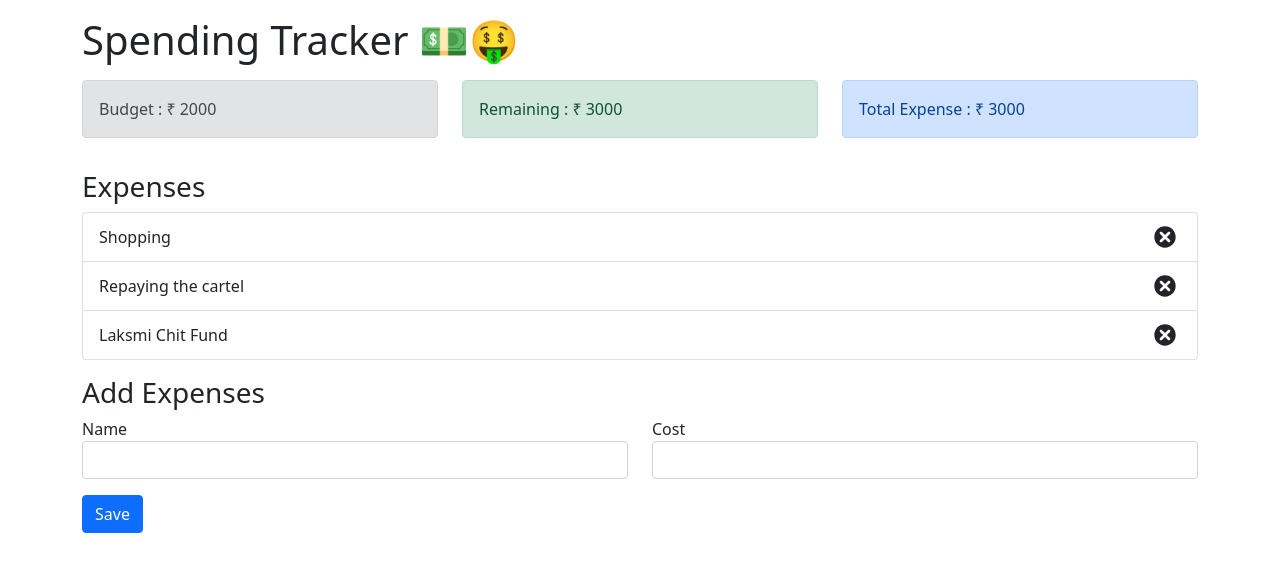
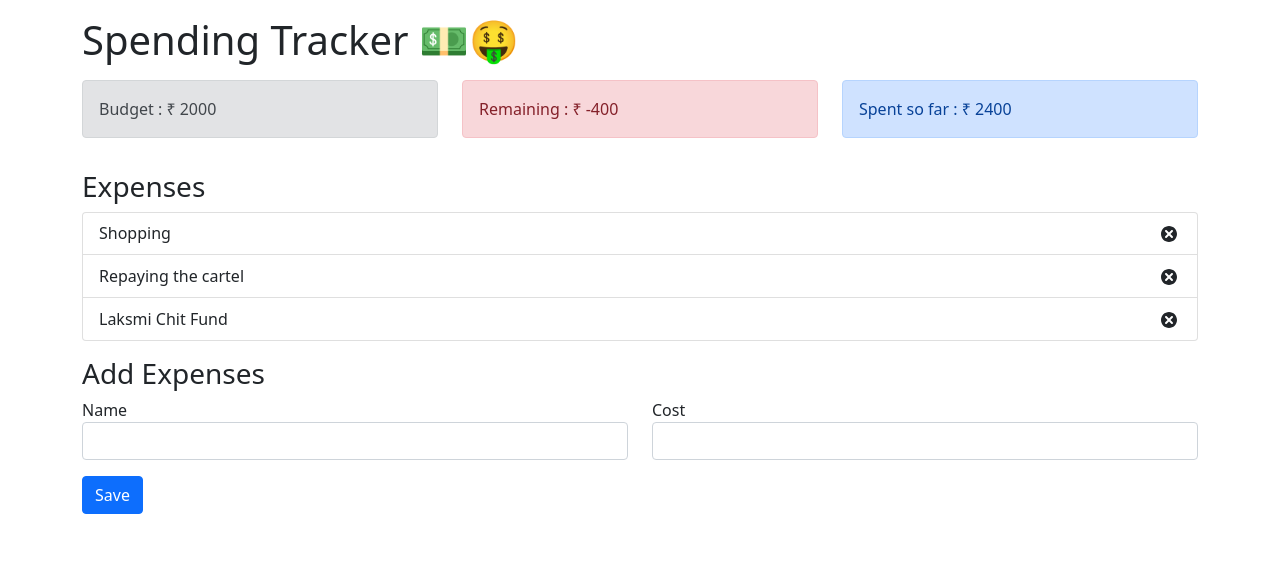
Before and after one commit to real-tea/expense-tracker, a React (Create React App) app: page / in a window 1280 px wide. Shown: the top 572 px of the page. Built offline with nearby package versions, Linux system fonts and the light colour scheme.

Commit message:
New commits

```diff
--- a/src/components/AddExpense.jsx
+++ b/src/components/AddExpense.jsx
@@ -1,11 +1,27 @@
-import React, { useState } from 'react';
+import React, { useState,useContext } from 'react';
+import { AppContext } from '../context/AppContext';
+import {v4 as uuidv4} from 'uuid';
 
 const AddExpense = () => {
+    const { dispatch } = useContext(AppContext);
 
     const [name, setName] = useState('');
     const [cost, setCost] = useState('');
 
-    const onSumbit = (event) =>{}
+    const onSumbit = (event) =>{
+        event.preventDefault();
+
+        const expense = {
+            id : uuidv4(),
+            name : name,
+            cost : parseInt(cost),
+        };
+
+        dispatch({
+            type : 'ADD_EXPENSE',
+            payload : expense,
+        });
+    };
     return (
         <form>
             <div className = 'row'>
--- a/src/components/Expensetotal.jsx
+++ b/src/components/Expensetotal.jsx
@@ -1,13 +1,20 @@
-import React from 'react'
+import React,{ useContext } from 'react';
+import { AppContext } from '../context/AppContext';
 
 const Expensetotal = () => {
+
+    const { expenses } = useContext(AppContext);
+
+    const totalExpenses = expenses.reduce((total,item)=>{
+        return (total += item.cost);
+    },0)
     return (
         <div className = 'alert alert-primary'>
-            <span>Total Expense : ₹ 3000</span>
+            <span>Spent so far : ₹ {totalExpenses}</span>
 
         </div>
-    )
-}
+    );
+};
 
 
 export default Expensetotal;
--- a/src/components/expenseItem.jsx
+++ b/src/components/expenseItem.jsx
@@ -1,8 +1,17 @@
-import React from 'react'
+import React,{ useContext } from 'react';
+import {AppContext} from '../context/AppContext';
 
-import {TiDelete} from 'react-icons/ti';
+import { TiDelete } from 'react-icons/ti';
 
-const ExpenseItem = ( { name,cost } ) => {
+const ExpenseItem = ( { name,cost,id } ) => {
+    const { dispatch } = useContext(AppContext);
+
+    const handleDeleteExpense = () => {
+        dispatch({
+            type : 'DELETE_EXPENSE',
+            payload : id,
+        });
+    };
     return (
         <li className = 'list-group-item d-flex justify-content-between align-items-center'>
             {name}
@@ -11,7 +20,7 @@ const ExpenseItem = ( { name,cost } ) => {
                  ₹ {cost}
 
                 </span>
-            <TiDelete size = '2rem'></TiDelete>
+            <TiDelete size = '1.5em' onClick = {handleDeleteExpense}/>
             </div>
 
         </li>
--- a/src/components/remaining.jsx
+++ b/src/components/remaining.jsx
@@ -1,9 +1,19 @@
-import React from 'react'
+import React,{ useContext } from 'react';
+import { AppContext } from '../context/AppContext';
+
 
 const Remaining = () => {
+    const { expenses,budget } = useContext(AppContext);
+
+    const totalExpense = expenses.reduce((total,item) => {
+        return(total = total + item.cost);
+    },0);
+
+    const alertType = totalExpense > budget ? 'alert-danger' : 'alert-success';
+
     return (
-        <div className = 'alert alert-success'>
-            <span>Remaining : ₹ 3000</span>
+        <div className = {`alert ${alertType}`}>
+            <span>Remaining : ₹ {budget - totalExpense}</span>
         </div>
     )
 }
--- a/src/context/AppContext.js
+++ b/src/context/AppContext.js
@@ -2,6 +2,18 @@ import React,{ useReducer,createContext } from 'react';
 
 const AppReducer = (state, action) => {
     switch(action.type){
+        case 'DELETE_EXPENSE':
+            return{
+                ...state,
+                expenses : state.expenses.filter(
+                    (expense => expense.id !== action.payload)),
+            }
+
+        case 'ADD_EXPENSE':
+            return{
+                ...state,
+                expenses : [...state.expenses,action.payload],
+            };
         default:
             return state;
     }
```
